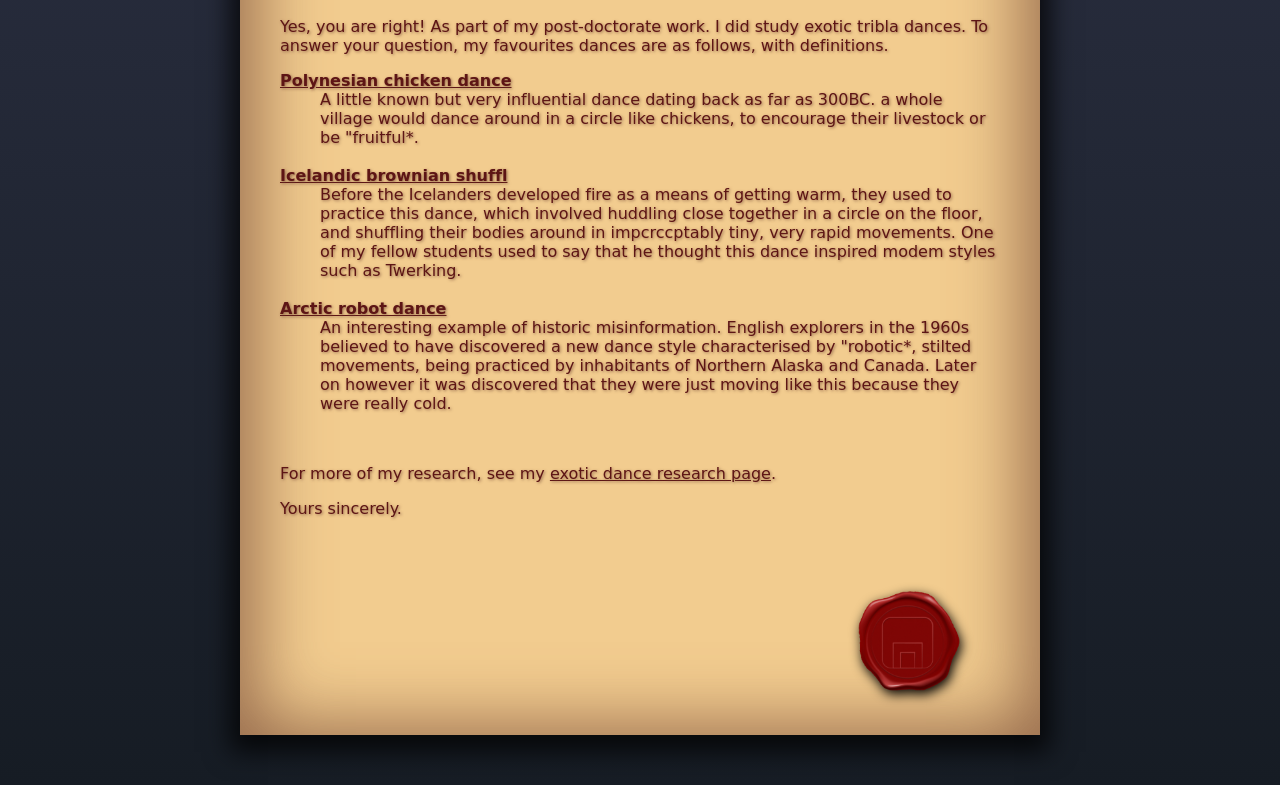
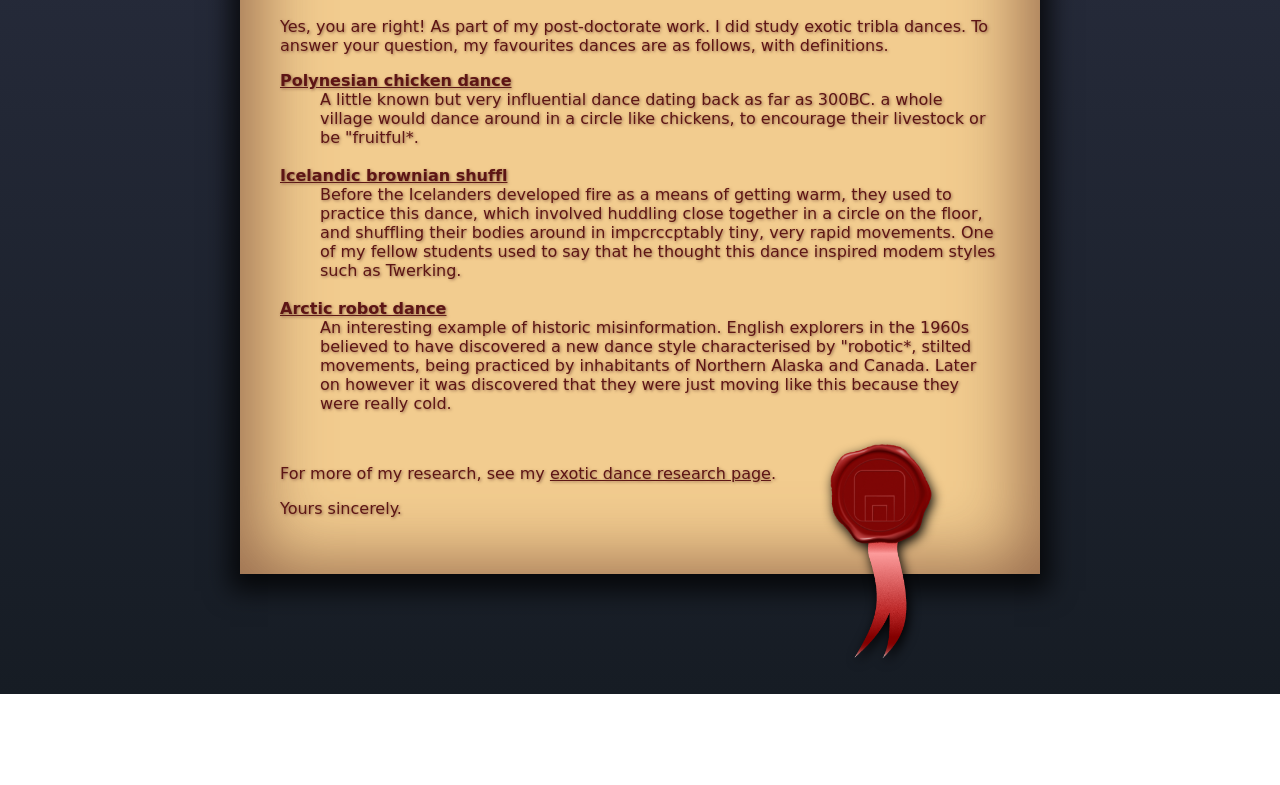
Before and after one commit to rtorroba/carta-estilizada, a plain HTML site: page Index.html in a window 1280 px wide. Shown: the part 1169-1954 px from the top of the page. After the commit the page ends 1863 px from the top, so only its background shows below. Drawn offline with Linux system fonts and the light colour scheme; a web font is replaced by a local one.

Commit message:
Lazo añadido

```diff
--- a/Index.html
+++ b/Index.html
@@ -135,14 +135,13 @@
           <a href="#" target="blank">exotic dance research page</a>.
         </p>
         <p>Yours sincerely.</p>
-        <br />
 
-        <br />
-        <br />
 
         <figure class="sello">
-          <img src="./assets/sello.gif" alt="sello" height="100px" />
+          <img class="lacre" src="./assets/sello.gif" alt="sello"/>
+          <img class="lazo" src="./assets/lazo.gif" alt="lazo">
         </figure>
+
       </main>
     </div>
   </body>
--- a/styles.css
+++ b/styles.css
@@ -24,7 +24,7 @@ body {
 main {
   background-color: var(--color-papel);
   padding: 40px;
-
+  margin-bottom: 120px;
   -webkit-box-shadow: inset 0px 7px 70px 16px var(--color-degradado);
   -moz-box-shadow: inset 0px 7px 70px 16px var(--color-degradado);
   box-shadow: inset 0px 7px 70px 16px var(--color-degradado);
@@ -49,10 +49,24 @@ a {
   text-shadow: 1px 1px 3px var(--color-degradado);
 }
 .sello {
+  position: absolute;
   text-align: right;
-  margin-top: 0px;
-  margin-bottom: 0px;
+  margin-top: -160px;
+  margin-left: 550px;
   filter: drop-shadow(2px 4px 6px black);
+}
+.lacre{
+  position: relative;
+  height: 100px;
+  z-index: 2;
+}
+.lazo{
+  position: relative;
+  height: 170px;
+  width: 70px;
+  top: 115px;
+  left: -83px;
+  z-index: 1;
 }
 dt {
   text-decoration: underline;
```
Also changed, not shown: assets/lazo.gif (added).
